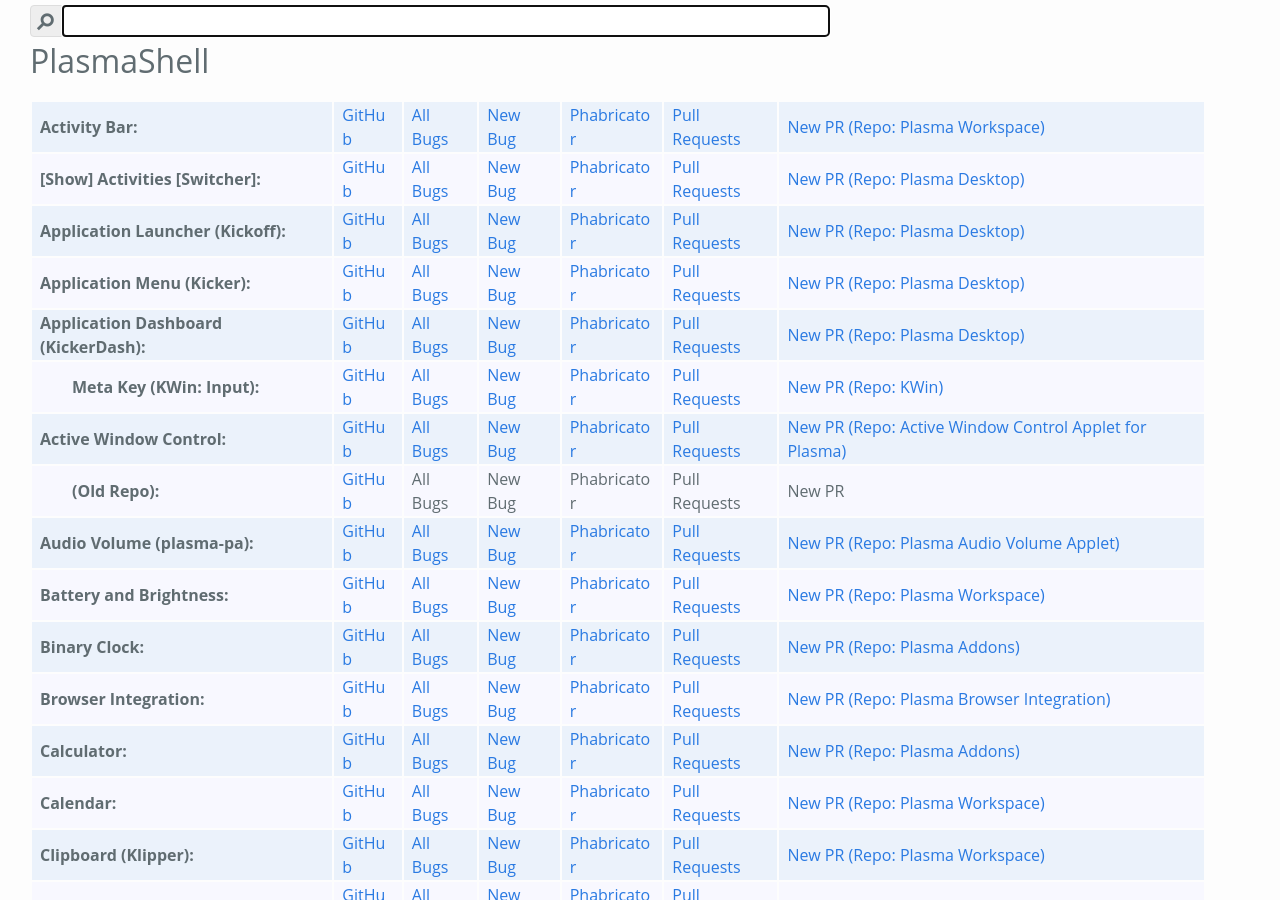
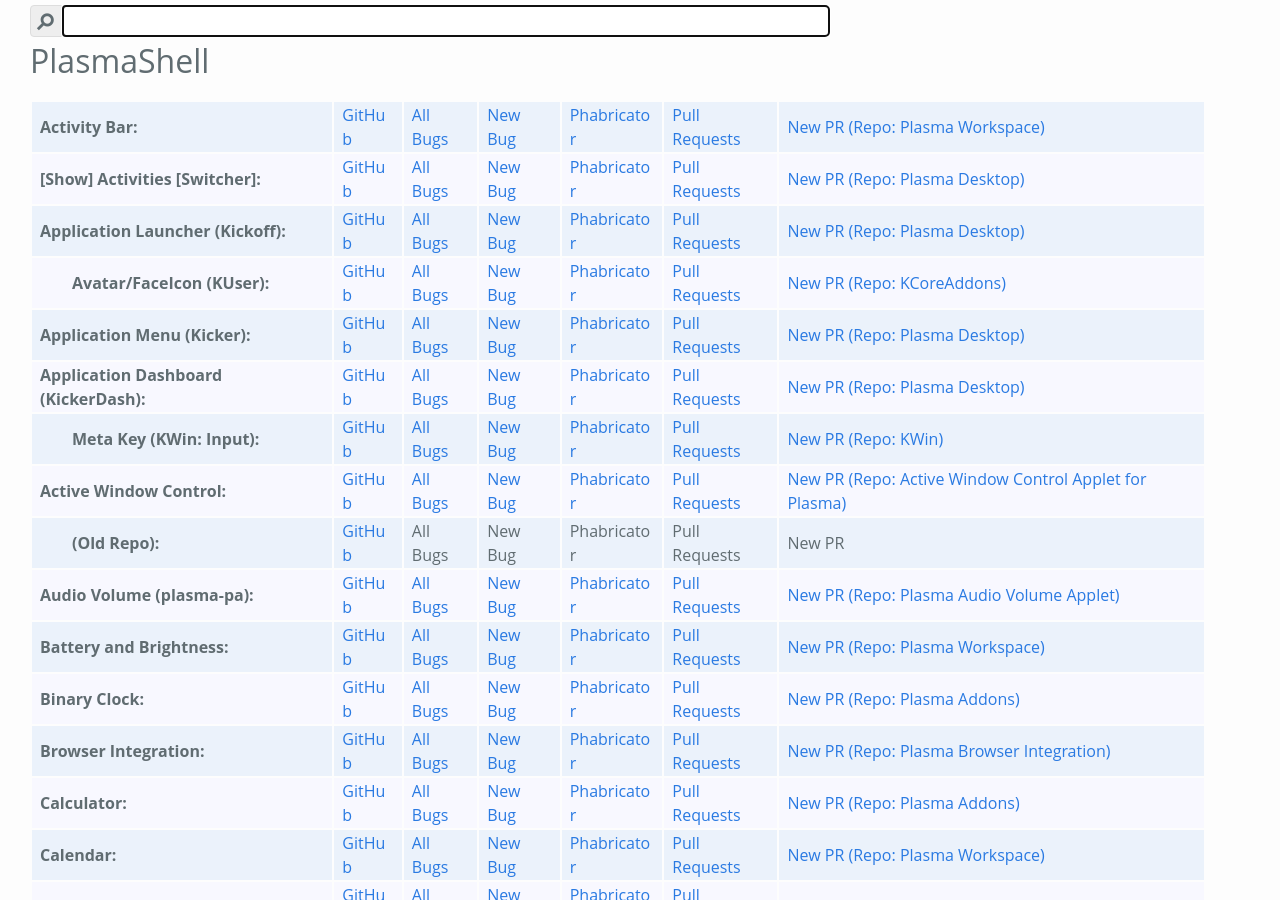
Before and after one commit to Zren/zren.github.io, a Jekyll site: the page built from kde_repos.md, in a window 1280 px wide and 900 px high, scrolled down 338 px. Built offline with Jekyll 4.4.1, drawn with Linux system fonts in a browser that asks for light colours.

Commit message:
Link to KCoreAddons.KUser which is used for the avatar/faceicon.

```diff
--- a/kde_repos.md
+++ b/kde_repos.md
@@ -231,6 +231,16 @@
 			repoName='Application Launcher (Kickoff)'
 			githubLink='https://github.com/KDE/plasma-desktop/tree/master/applets/kickoff'
 			product='plasmashell&component=Application%20Launcher%20%28Kickoff%29'
+		%}
+	</tr>
+	<tr class="indent">
+		{% include kdeRepo.html
+			repoName='Avatar/FaceIcon (KUser)'
+			githubLink='https://github.com/KDE/kcoreaddons/blob/master/src/lib/util/kuser_unix.cpp#L184'
+			product='frameworks-kcoreaddons'
+			phabRepo='kcoreaddons'
+			phabRepoName='KCoreAddons'
+			phabDiffQuery='iqSqxSUsh7VC'
 		%}
 	</tr>
 	<tr>
```
